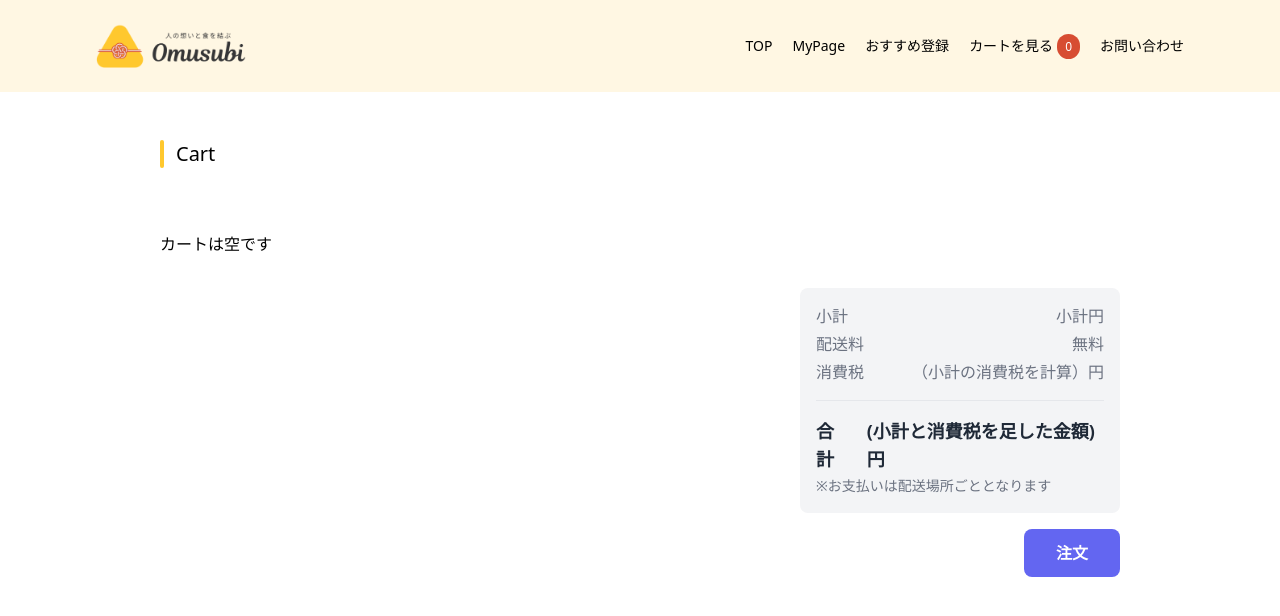
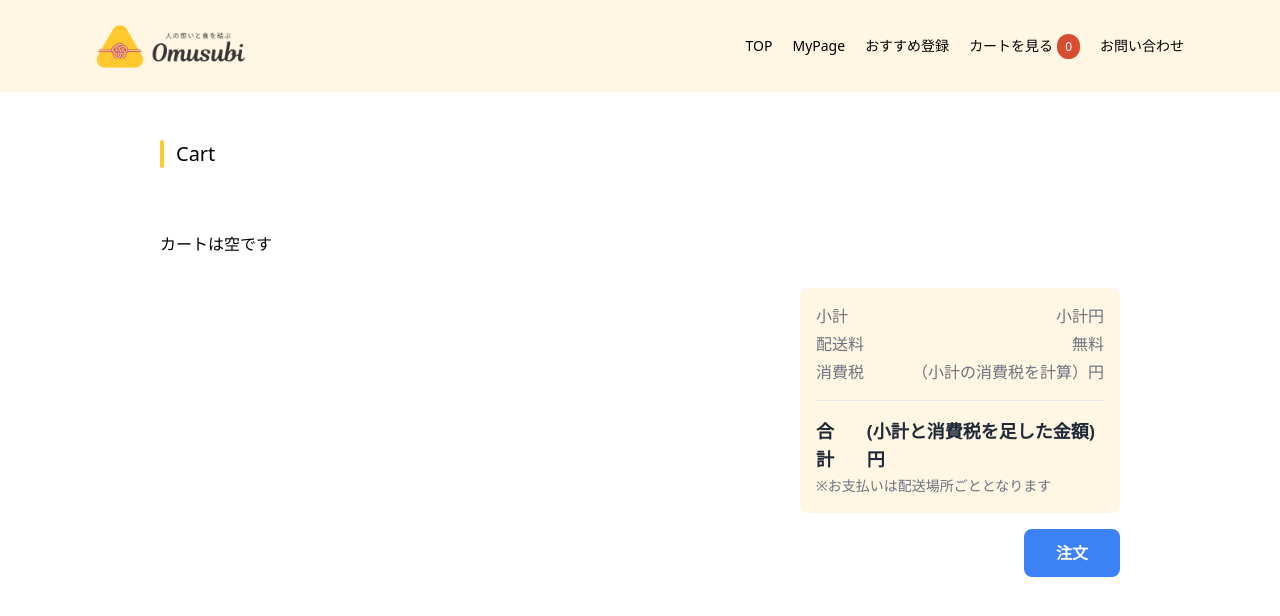
Before and after one commit to marikokitano/Lastproject-Omusubi, a Next.js app in the folder front/: page /cart in a window 1280 px wide. Shown: the top 616 px of the page. Built offline with nearby package versions, Linux system fonts and the light colour scheme; a web font is replaced by a local one.

Commit message:
ハンバーガーメニューを押したらハンバーガーメニューが閉じるように設定

```diff
--- a/front/components/Layout.tsx
+++ b/front/components/Layout.tsx
@@ -113,6 +113,7 @@ const Layout = ({ children }: Props) => {
                   <li className="py-3 border-b">
                     <Link
                       href="/"
+                      onClick={() => setIsOpen(false)} // リンクがクリックされたときにハンバーガーメニューを閉じる
                       className="hover:text-selected-text transition-all duration-300"
                     >
                       TOP
@@ -121,6 +122,7 @@ const Layout = ({ children }: Props) => {
                   <li className="py-3 border-b">
                     <Link
                       href="#"
+                      onClick={() => setIsOpen(false)} // リンクがクリックされたときにハンバーガーメニューを閉じる
                       className="hover:text-selected-text transition-all duration-300"
                     >
                       MyPage
@@ -129,6 +131,7 @@ const Layout = ({ children }: Props) => {
                   <li className="py-3 border-b">
                     <Link
                       href="#"
+                      onClick={() => setIsOpen(false)} // リンクがクリックされたときにハンバーガーメニューを閉じる
                       className="hover:text-selected-text transition-all duration-300"
                     >
                       おすすめ登録
@@ -137,6 +140,7 @@ const Layout = ({ children }: Props) => {
                   <li className="py-3 border-b">
                     <Link
                       href="/cart"
+                      onClick={() => setIsOpen(false)} // リンクがクリックされたときにハンバーガーメニューを閉じる
                       className="hover:text-selected-text transition-all duration-300"
                     >
                       カートを見る
@@ -148,6 +152,7 @@ const Layout = ({ children }: Props) => {
                   <li className="py-3">
                     <Link
                       href="#"
+                      onClick={() => setIsOpen(false)} // リンクがクリックされたときにハンバーガーメニューを閉じる
                       className="hover:text-selected-text transition-all duration-300"
                     >
                       お問い合わせ
--- a/front/pages/cart.tsx
+++ b/front/pages/cart.tsx
@@ -106,7 +106,7 @@ const CartPage: React.FC = () => {
 
           {/* <!-- 支払い - start --> */}
           <div className="flex flex-col items-end gap-4">
-            <div className="w-full rounded-lg bg-gray-100 p-4 sm:max-w-xs">
+            <div className="w-full rounded-lg bg-body-yellow p-4 sm:max-w-xs">
               <div className="space-y-1">
                 <div className="flex justify-between gap-4 text-gray-500">
                   <span>小計</span>
@@ -141,7 +141,7 @@ const CartPage: React.FC = () => {
               </div>
             </div>
 
-            <button className="inline-block rounded-lg bg-indigo-500 px-8 py-3 text-center text-sm font-semibold text-white outline-none ring-indigo-300 transition duration-100 hover:bg-indigo-600 focus-visible:ring active:bg-indigo-700 md:text-base">
+            <button className="inline-block rounded-lg bg-blue-500 px-8 py-3 text-center text-sm font-semibold text-white outline-none ring-indigo-300 transition duration-100 hover:bg-indigo-600 focus-visible:ring active:bg-indigo-700 md:text-base">
               注文
             </button>
           </div>
```
